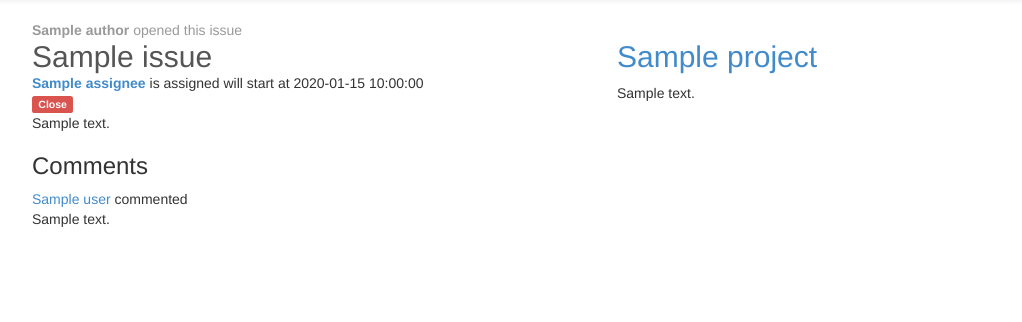
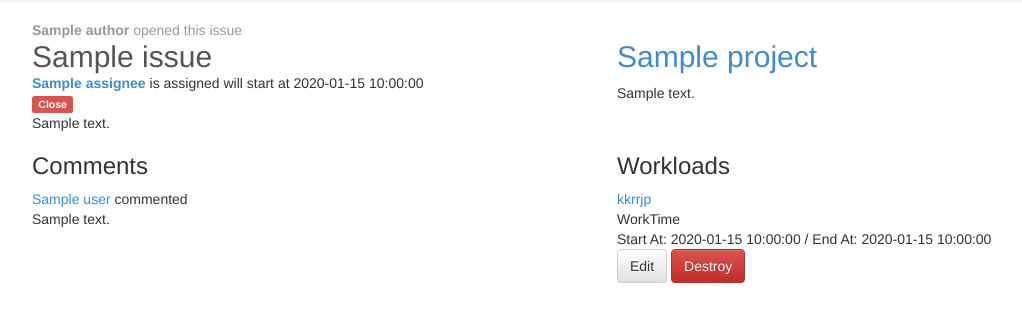
Before and after one commit to mindia/timecard-cakephp, a CakePHP app: the page made by app/View/Issues/show.ctp in a window 1280 px wide. Shown: the part 52-374 px from the top of the page, without its empty margins (38-1060 px from the left). Run offline with PHP 8.4 and a stand-in for CakePHP, Linux system fonts and the light colour scheme; the template is opened without the code that fills it: most values are stand-ins (such as "Sample title", 1, 10 or a date in 2020); data that the repository does not hold is empty; some libraries are stand-ins or nearby versions.

Commit message:
iss-96 issue詳細画面にworkloadの情報を表示させる
issue詳細のviewに表示させるロジック追加。
workloadの合計時間を計算するヘルパーメソッド作成。

```diff
--- a/app/Controller/IssuesController.php
+++ b/app/Controller/IssuesController.php
@@ -4,6 +4,7 @@ App::uses('HttpSocket', 'Network/Http');
 
 class IssuesController extends AppController {
 	public $uses = ['Project', 'Member', 'User', 'Issue', 'Comment', 'Provider', 'Authentication'];
+	public $helpers = ['Workload'];
 	public function beforeFilter()
 	{
 		parent::beforeFilter();
--- a/app/View/Issues/show.ctp
+++ b/app/View/Issues/show.ctp
@@ -78,8 +78,32 @@
 			<div class="actions pull-right">
 				<input class="btn btn-success" type="submit" value="Comment" name="commit"></input>
 			</div>
+		</form>
+		<?php endif?>
 	</div>
-	<?php endif?>
+
+	<div class="col-lg-6">
+		<div class="section">
+			<h3>Workloads</h3>
+			<ul class="media-list">
+				<?php foreach($issue['Workload'] as $workload):?>
+				<?php if(is_null($workload['end_at'])):?><?php continue; ?><?php endif ?>
+				<li class="media">
+					<div class="workload">
+						<a href="/users/<?php echo $workload['user_id'] ?>">kkrrjp</a>
+						<br>
+						WorkTime <?php echo $this->Workload->progressTime($workload['start_at'], $workload['end_at']); ?>
+						<br>
+						Start At: <?php echo $workload['start_at'] ?> / End At: <?php echo $workload['end_at'] ?>
+						<div class="actions">
+							<a class="btn btn-default" href="/workloads/<?php echo $workload['id'] ?>/edit">Edit</a>
+							<a class="btn btn-danger" data-confirm="Are you sure?" data-method="delete" href="/workloads/<?php echo $workload['id'] ?>" rel="nofollow">Destroy</a>
+						</div>
+					</div>
+				</li>
+				<?php endforeach ?>
+			</ul>
+		</div>
 	</div>
 </div>
 <?php //todo comment & workload display?>
```
Also changed, not shown: app/Test/Case/View/Helper/WorkloadHelperTest.php (added, +42 -0 lines), app/View/Helper/WorkloadHelper.php (+22 -0 lines). Lines whose indentation alone changed are shown as unchanged.
